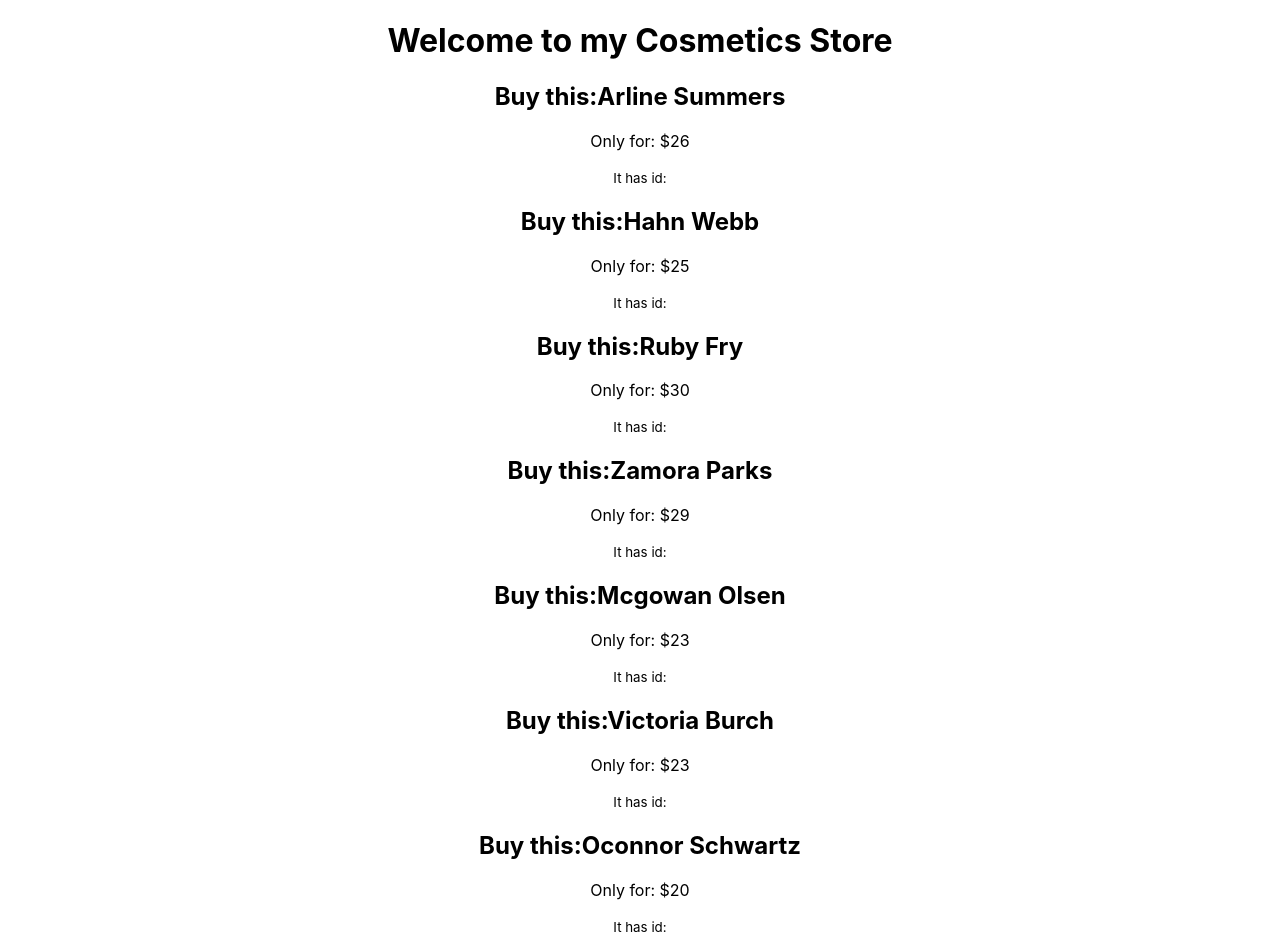
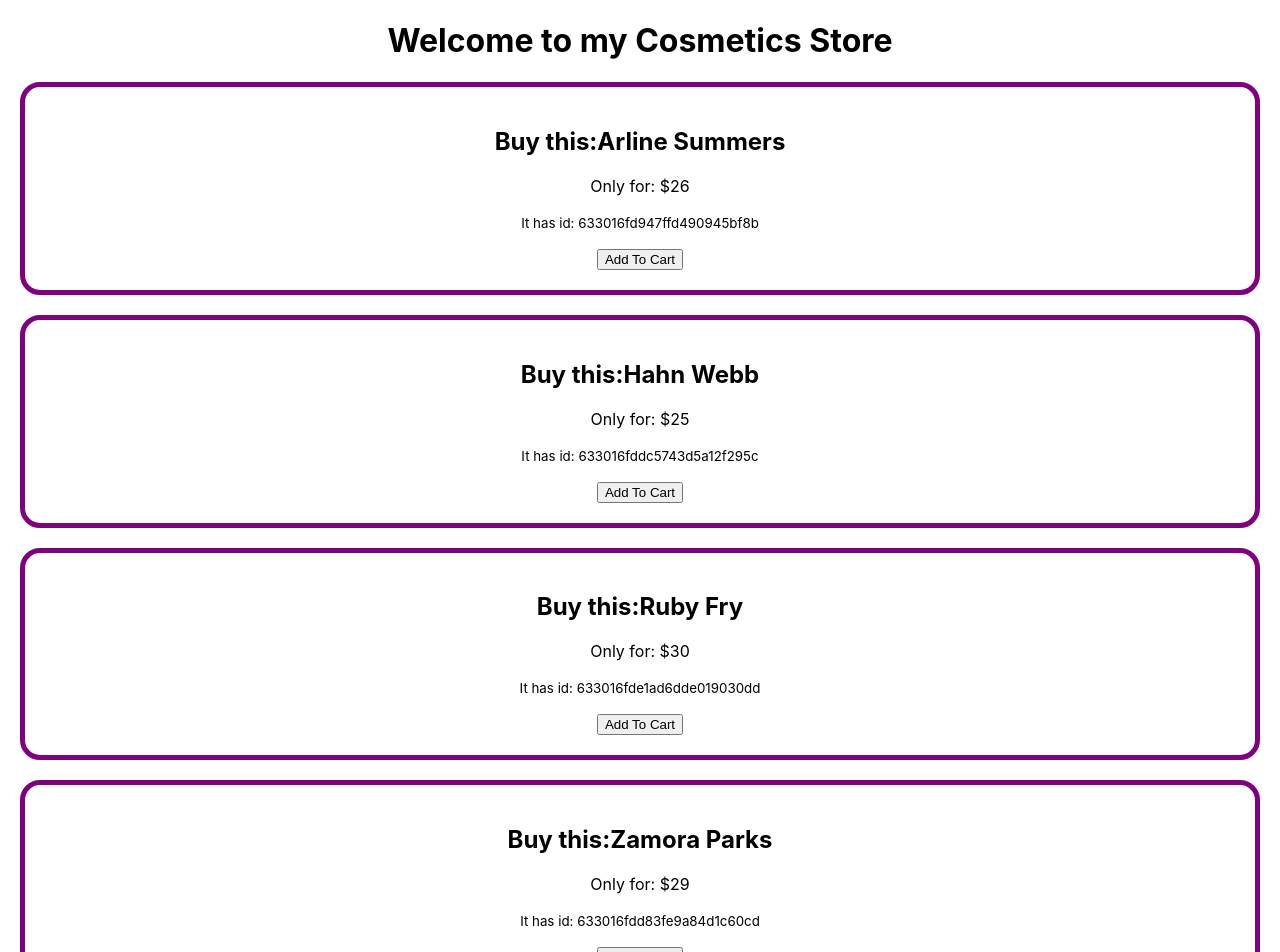
Before and after one commit to RafiTahmid/React-Storage-and-Handler, a React (Create React App) app: page / in a window 1280 px wide. Shown: the top 952 px of the page. Built offline with nearby package versions, Linux system fonts and the light colour scheme.

Commit message:
Event handler added

```diff
--- a/public/data.json
+++ b/public/data.json
@@ -1,36 +1,36 @@
 [
     {
-      "_id": "633016fd947ffd490945bf8b",
+      "id": "633016fd947ffd490945bf8b",
       "price": 26,
       "name": "Arline Summers"
     },
     {
-      "_id": "633016fddc5743d5a12f295c",
+      "id": "633016fddc5743d5a12f295c",
       "price": 25,
       "name": "Hahn Webb"
     },
     {
-      "_id": "633016fde1ad6dde019030dd",
+      "id": "633016fde1ad6dde019030dd",
       "price": 30,
       "name": "Ruby Fry"
     },
     {
-      "_id": "633016fdd83fe9a84d1c60cd",
+      "id": "633016fdd83fe9a84d1c60cd",
       "price": 29,
       "name": "Zamora Parks"
     },
     {
-      "_id": "633016fd4412019daab0b48d",
+      "id": "633016fd4412019daab0b48d",
       "price": 23,
       "name": "Mcgowan Olsen"
     },
     {
-      "_id": "633016fdb39a70b9d126ec41",
+      "id": "633016fdb39a70b9d126ec41",
       "price": 23,
       "name": "Victoria Burch"
     },
     {
-      "_id": "633016fd50002bb90c0b119d",
+      "id": "633016fd50002bb90c0b119d",
       "price": 20,
       "name": "Oconnor Schwartz"
     }
--- /dev/null
+++ b/src/components/Cosmetic/Cosmetic.css
@@ -0,0 +1,6 @@
+.product {
+  border: 5px solid purple;
+  margin: 20px;
+  padding: 20px;
+  border-radius: 20px;
+}
--- a/src/components/Cosmetic/Cosmetic.js
+++ b/src/components/Cosmetic/Cosmetic.js
@@ -1,12 +1,18 @@
 import React from 'react';
-
+import './Cosmetic.css'
 const Cosmetic = (props) => {
     const {name, price, id} = props.cosmetic
+
+    const addToCart = () => {
+        console.log('Item Added', id)
+    }
     return (
-        <div>
+        <div className='product'>
             <h2>Buy this:{name}</h2>
             <p>Only for: ${price}</p>
             <p><small>It has id: {id}</small></p>
+
+            <button onClick={() => addToCart(id)}>Add To Cart</button>
         </div>
     );
 };
```
